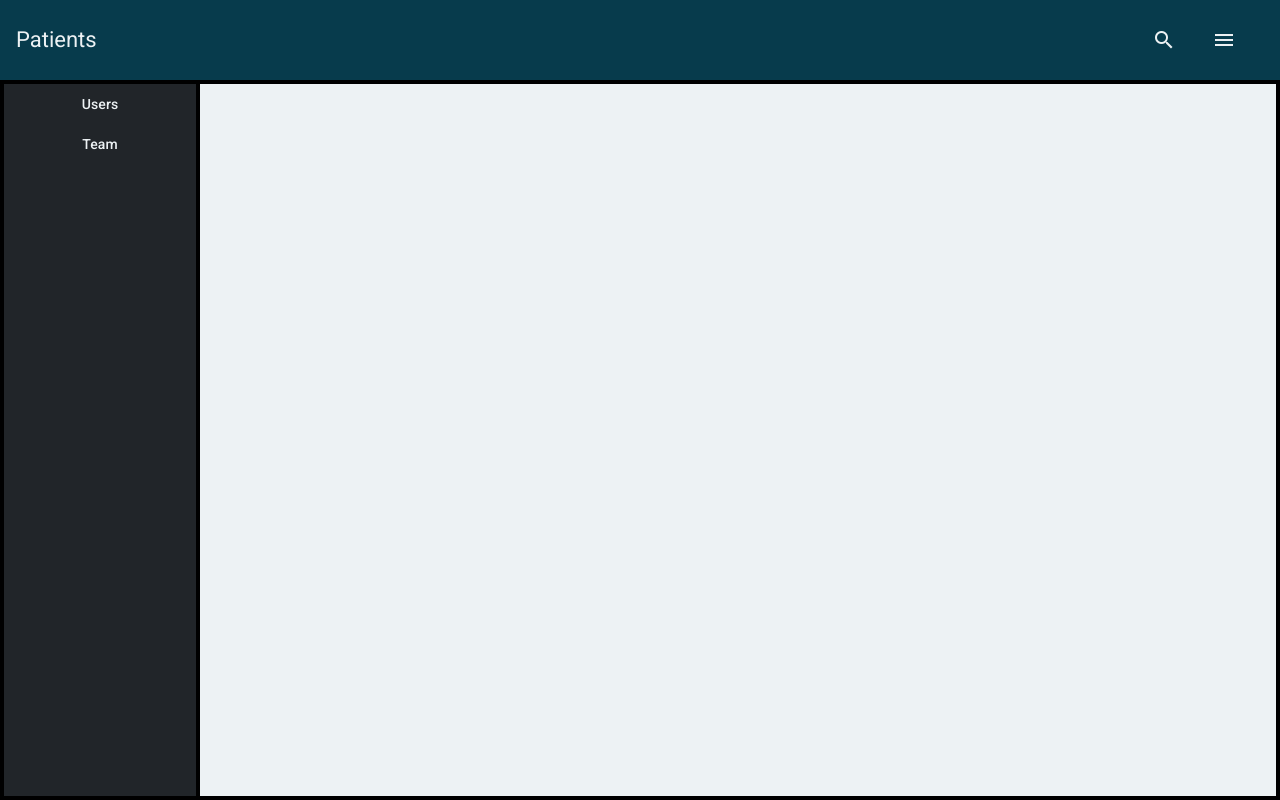
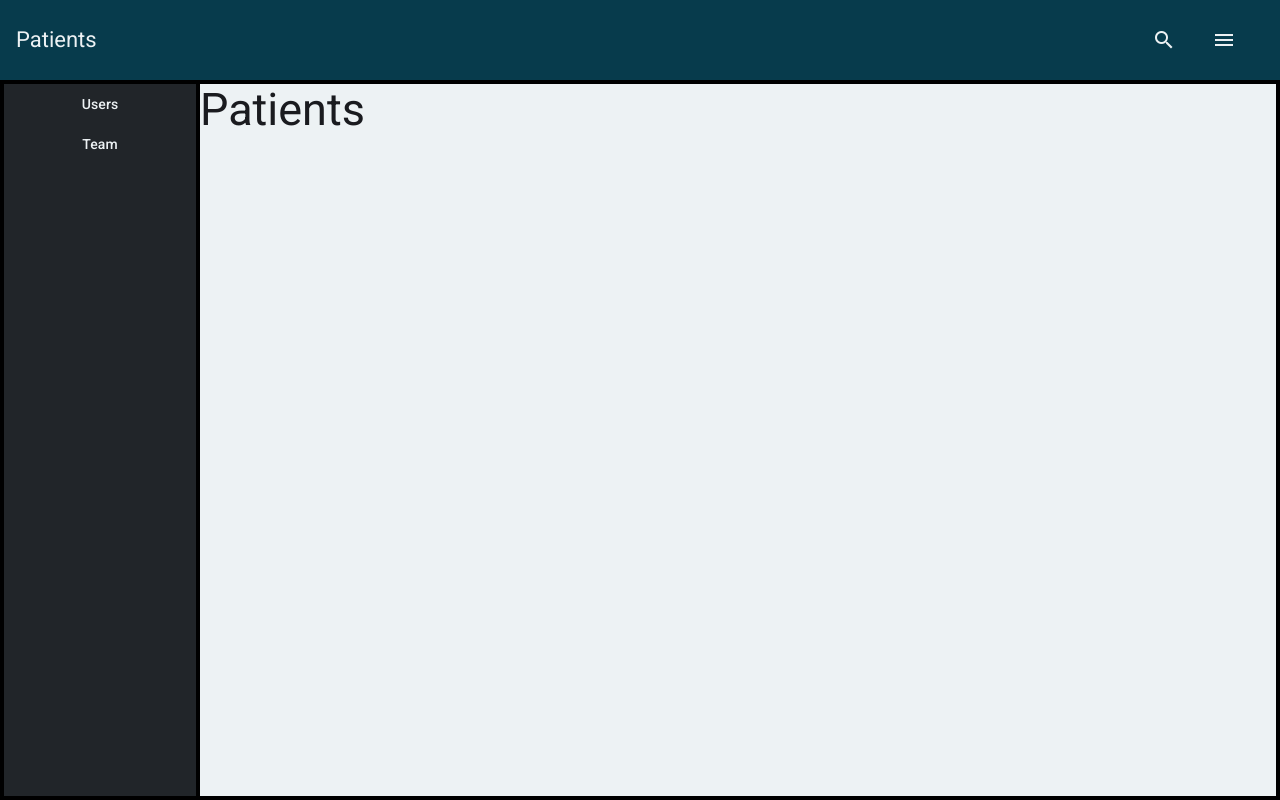
Before and after one commit to webspider02/angular_project_1, an Angular app: page / in a window 1280 px wide. Built offline with nearby package versions, Linux system fonts and the light colour scheme.

Commit message:
add new patient part 1

```diff
--- a/src/app/layout/layout.component.html
+++ b/src/app/layout/layout.component.html
@@ -25,6 +25,6 @@
     </mat-drawer>
 
     <mat-drawer-content>
-
+        <app-patients></app-patients>
     </mat-drawer-content>
 </mat-drawer-container>
--- a/src/app/layout/layout.component.ts
+++ b/src/app/layout/layout.component.ts
@@ -9,6 +9,8 @@ import { MatSelectModule } from '@angular/material/select';
 import {MatFormFieldModule} from '@angular/material/form-field';
 import {MatInputModule} from '@angular/material/input';
 
+import { PatientsComponent } from '../patients/patients.component';
+
 import { patientData } from '../data'
 import { Patient } from '../models';
 
@@ -16,6 +18,7 @@ import { Patient } from '../models';
   selector: 'app-layout',
   standalone: true,
   imports: [
+    PatientsComponent,
     CommonModule,
     MatInputModule,
     MatFormFieldModule,
--- /dev/null
+++ b/src/app/patients/patients.component.html
@@ -0,0 +1 @@
+<h2>Patients</h2>
```
Also changed, not shown: src/app/patients/patients.component.ts (added, +15 -0 lines), src/app/patients/patients.component.scss (added), 1 other file (tests, documents, lock files or other folders).
